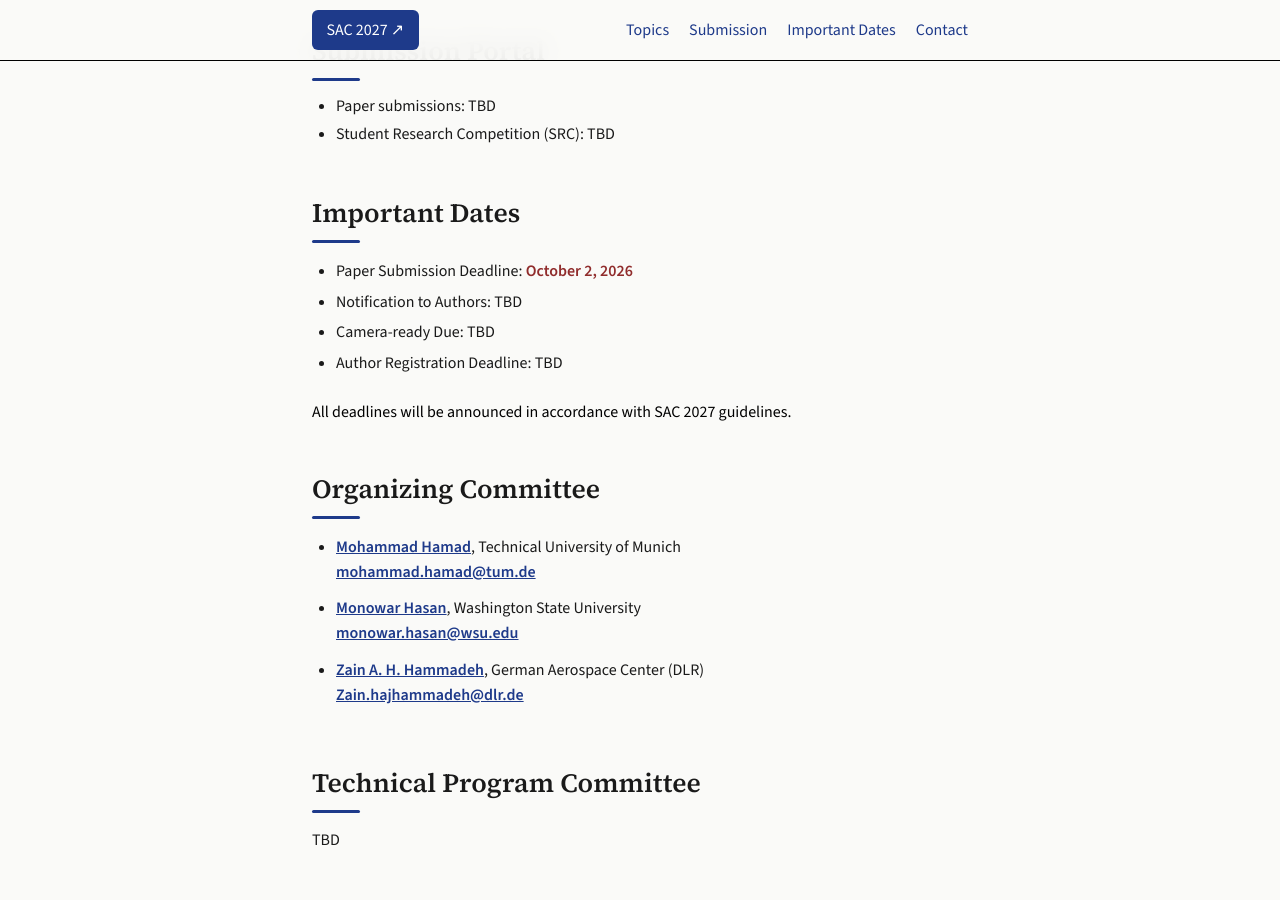
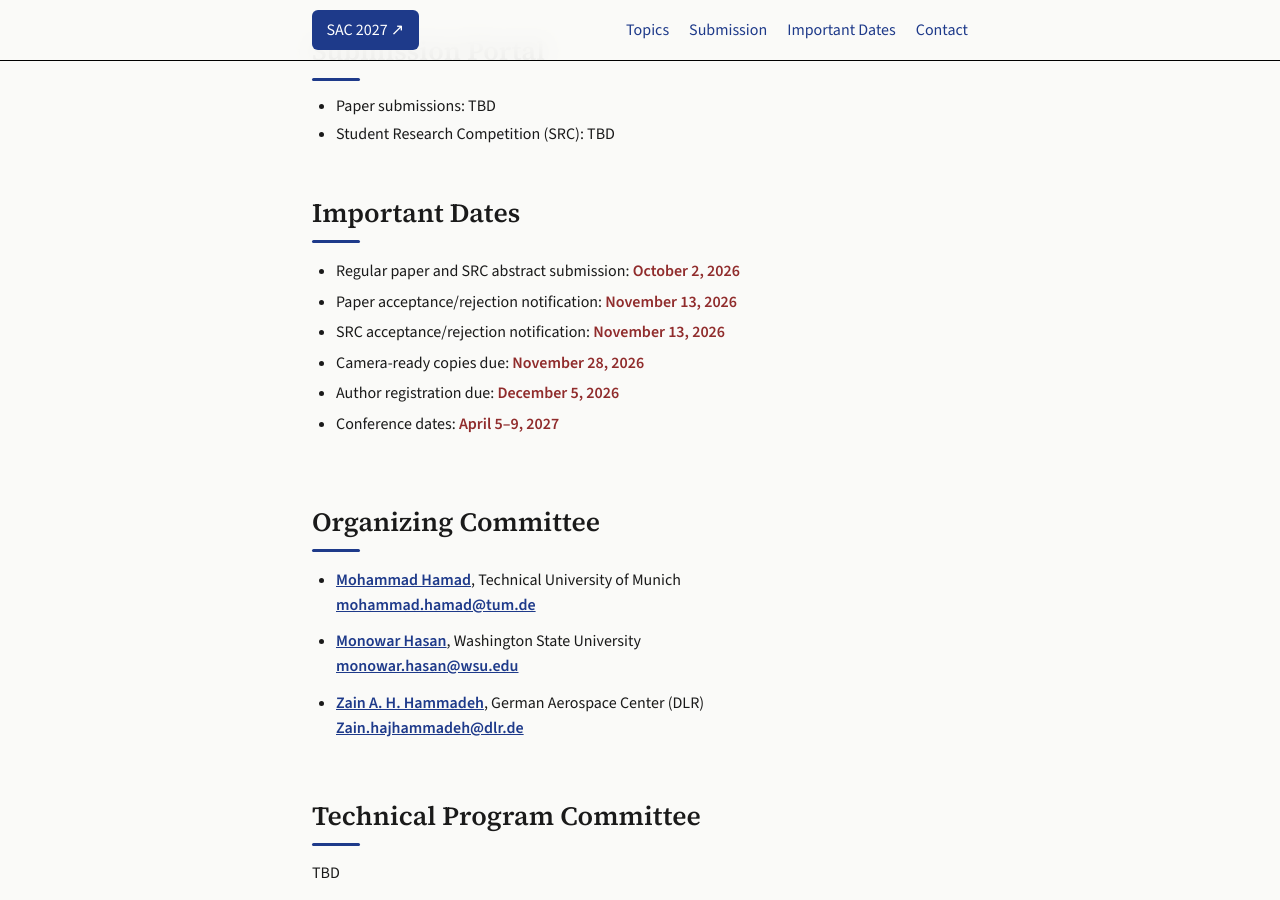
Before and after one commit to airas-sac/airas-sac.github.io, a Jekyll site: the page built from airas2027/index.md, in a window 1280 px wide and 900 px high, scrolled down 2808 px. Built offline with Jekyll 4.4.1, drawn with Linux system fonts in a browser that asks for light colours.

Commit message:
add dates.

```diff
--- a/airas2027/index.md
+++ b/airas2027/index.md
@@ -93,14 +93,13 @@ Please visit [ACM SRC program](https://src.acm.org/) and [SAC SRC program](https
 
 ## Important Dates
 
-- Paper Submission Deadline: **October 2, 2026**
-- Notification to Authors: TBD
-- Camera-ready Due: TBD
-- Author Registration Deadline: TBD
+- Regular paper and SRC abstract submission: **October 2, 2026**
+- Paper acceptance/rejection notification: **November 13, 2026**
+- SRC acceptance/rejection notification: **November 13, 2026**
+- Camera-ready copies due: **November 28, 2026**
+- Author registration due: **December 5, 2026**
+- Conference dates: **April 5–9, 2027**
 {: .dates-list}
-
-All deadlines will be announced in accordance with SAC 2027 guidelines.
-{: .dates-note}
 </section>
 
 <section id="committee" class="section" markdown="1">
```
